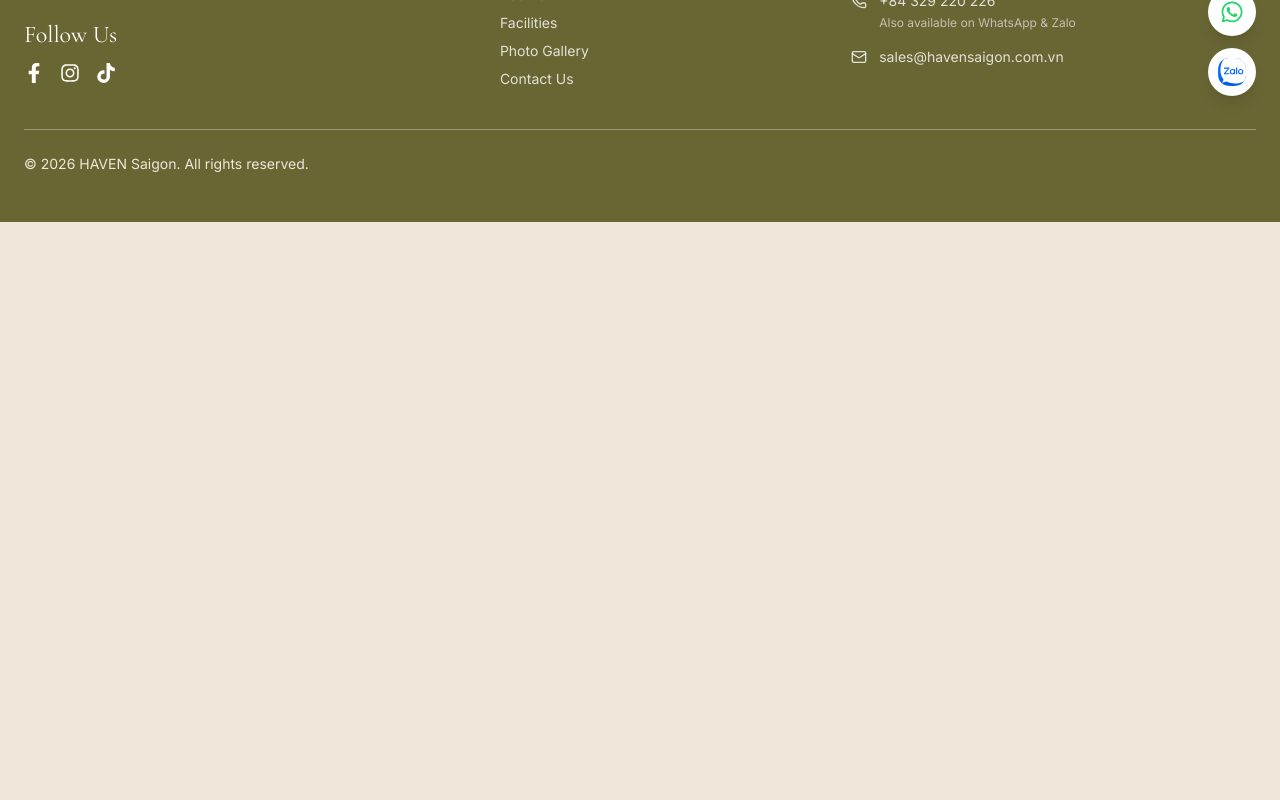
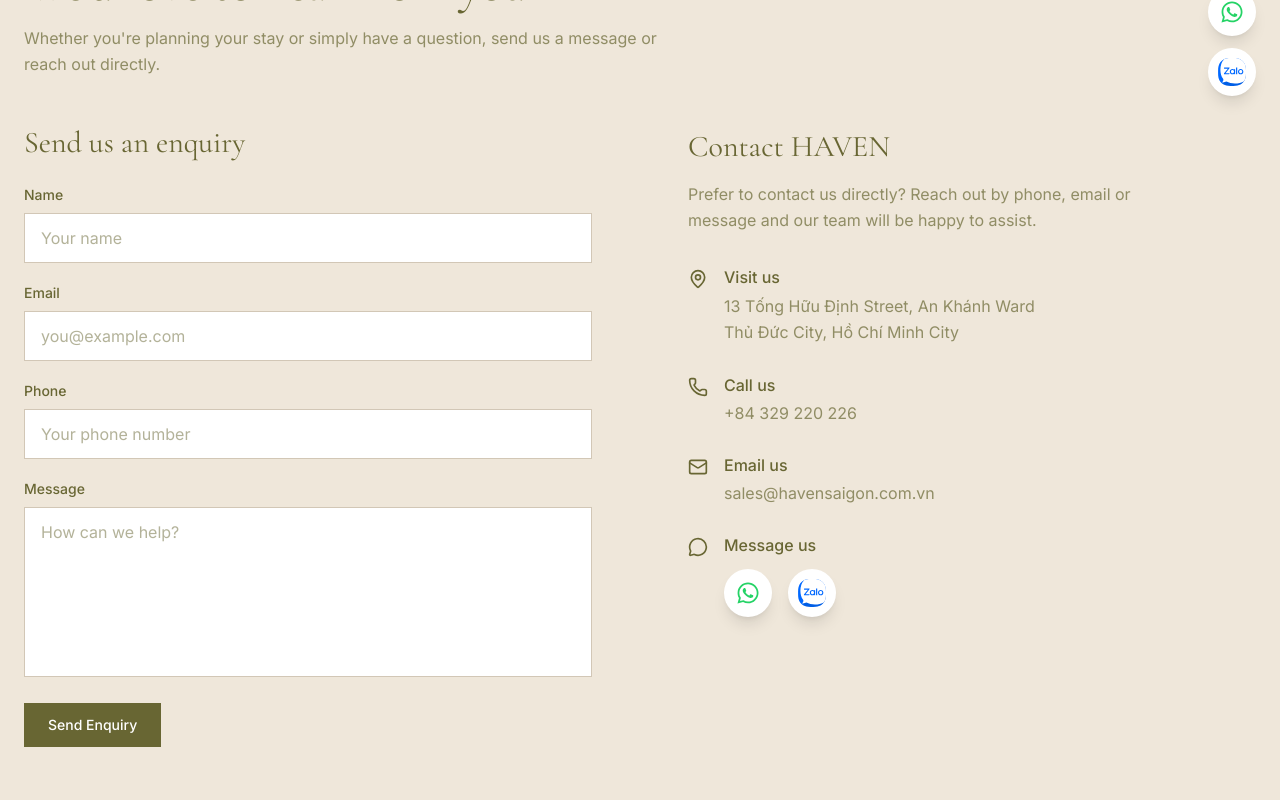
Before and after one commit to zimdo77/haven-saigon, a Next.js app: page /contact in a window 1280 px wide. Shown: the part 680-1480 px from the top of the page. Before the commit the page ends 902 px from the top, so only its background shows below. Built offline with nearby package versions, Linux system fonts and the light colour scheme.

Commit message:
finish contact form frontend

```diff
--- a/src/app/contact/page.tsx
+++ b/src/app/contact/page.tsx
@@ -1,15 +1,237 @@
+import Image from "next/image";
+import { Mail, MapPin, MessageCircle, Phone } from "lucide-react";
+import { FaWhatsapp } from "react-icons/fa";
+
+import Container from "@/components/Container";
 import PageHero from "@/components/PageHero";
+import SectionHeading from "@/components/SectionHeading";
 
 export default function ContactPage() {
   return (
-    <div>
+    <>
+      {/* HERO */}
       <PageHero
         title="Contact Us"
-        subtitle="Get in touch with us and find the right stay at HAVEN Saigon."
+        subtitle="Get in touch with us about availability, longer stays or anything else we can help with."
         imageSrc="/images/contact/hero.jpg"
         imageAlt="HAVEN Saigon serviced apartments"
         priority
       />
-    </div>
+
+      {/* CONTACT */}
+      <section className="py-16 md:py-24">
+        <Container>
+          <SectionHeading
+            eyebrow="Get in Touch"
+            title="We'd love to hear from you"
+            subtitle="Whether you're planning your stay or simply have a question, send us a message or reach out directly."
+          />
+
+          <div className="mt-12 grid gap-12 md:grid-cols-2 md:gap-16 lg:gap-24">
+            {/* FORM */}
+            <div>
+              <h2 className="font-serif text-2xl md:text-3xl">
+                Send us an enquiry
+              </h2>
+
+              <form className="mt-6 space-y-5">
+                <div>
+                  <label
+                    htmlFor="name"
+                    className="mb-2 block text-sm font-medium"
+                  >
+                    Name
+                  </label>
+
+                  <input
+                    id="name"
+                    name="name"
+                    type="text"
+                    autoComplete="name"
+                    required
+                    placeholder="Your name"
+                    className="w-full border border-border bg-white px-4 py-3 outline-none transition focus:border-olive"
+                  />
+                </div>
+
+                <div>
+                  <label
+                    htmlFor="email"
+                    className="mb-2 block text-sm font-medium"
+                  >
+                    Email
+                  </label>
+
+                  <input
+                    id="email"
+                    name="email"
+                    type="email"
+                    autoComplete="email"
+                    required
+                    placeholder="you@example.com"
+                    className="w-full border border-border bg-white px-4 py-3 outline-none transition focus:border-olive"
+                  />
+                </div>
+
+                <div>
+                  <label
+                    htmlFor="phone"
+                    className="mb-2 block text-sm font-medium"
+                  >
+                    Phone
+                  </label>
+
+                  <input
+                    id="phone"
+                    name="phone"
+                    type="tel"
+                    autoComplete="tel"
+                    placeholder="Your phone number"
+                    className="w-full border border-border bg-white px-4 py-3 outline-none transition focus:border-olive"
+                  />
+                </div>
+
+                <div>
+                  <label
+                    htmlFor="message"
+                    className="mb-2 block text-sm font-medium"
+                  >
+                    Message
+                  </label>
+
+                  <textarea
+                    id="message"
+                    name="message"
+                    rows={6}
+                    required
+                    placeholder="How can we help?"
+                    className="w-full resize-none border border-border bg-white px-4 py-3 outline-none transition focus:border-olive"
+                  />
+                </div>
+
+                <button
+                  type="submit"
+                  className="bg-olive px-6 py-3 text-sm font-medium text-white transition-opacity hover:opacity-85 cursor-pointer"
+                >
+                  Send Enquiry
+                </button>
+              </form>
+            </div>
+
+            {/* CONTACT DETAILS */}
+            <div className="md:pt-1">
+              <h2 className="font-serif text-2xl md:text-3xl">Contact HAVEN</h2>
+
+              <p className="mt-4 max-w-md leading-relaxed text-olive/70">
+                Prefer to contact us directly? Reach out by phone, email or
+                message and our team will be happy to assist.
+              </p>
+
+              <div className="mt-8 space-y-7">
+                {/* ADDRESS */}
+                <div className="flex gap-4">
+                  <MapPin className="mt-1 size-5 shrink-0" />
+
+                  <div>
+                    <h3 className="font-medium">Visit us</h3>
+                    <a
+                      href="https://maps.app.goo.gl/fNv3KNnHZsnCobZM9"
+                      target="_blank"
+                      rel="noopener noreferrer"
+                      className="mt-1 block leading-relaxed text-olive/70 transition hover:text-olive"
+                    >
+                      13 Tống Hữu Định Street, An Khánh Ward
+                      <br />
+                      Thủ Đức City, Hồ Chí Minh City
+                    </a>
+                  </div>
+                </div>
+
+                {/* PHONE */}
+                <div className="flex gap-4">
+                  <Phone className="mt-1 size-5 shrink-0" />
+
+                  <div>
+                    <h3 className="font-medium">Call us</h3>
+                    <a
+                      href="tel:+84329220226"
+                      className="mt-1 block text-olive/70 transition hover:text-olive"
+                    >
+                      +84 329 220 226
+                    </a>
+                  </div>
+                </div>
+
+                {/* EMAIL */}
+                <div className="flex gap-4">
+                  <Mail className="mt-1 size-5 shrink-0" />
+
+                  <div>
+                    <h3 className="font-medium">Email us</h3>
+                    <a
+                      href="mailto:sales@havensaigon.com.vn"
+                      className="mt-1 block text-olive/70 transition hover:text-olive"
+                    >
+                      sales@havensaigon.com.vn
+                    </a>
+                  </div>
+                </div>
+
+                {/* MESSAGE */}
+                <div className="flex gap-4">
+                  <MessageCircle className="mt-1 size-5 shrink-0" />
+
+                  <div>
+                    <h3 className="font-medium">Message us</h3>
+
+                    <div className="mt-3 flex items-center gap-4">
+                      <a
+                        href="https://wa.me/+84329220226"
+                        target="_blank"
+                        rel="noopener noreferrer"
+                        aria-label="Contact HAVEN Saigon on WhatsApp"
+                        className="flex h-12 w-12 items-center justify-center rounded-full bg-white text-[#25D366] shadow-lg transition-transform hover:scale-105"
+                      >
+                        <FaWhatsapp className="h-6 w-6" />
+                      </a>
+
+                      <a
+                        href="https://zalo.me/+84329220226"
+                        target="_blank"
+                        rel="noopener noreferrer"
+                        aria-label="Contact HAVEN Saigon on Zalo"
+                        className="flex h-12 w-12 items-center justify-center overflow-hidden rounded-full bg-white shadow-lg transition-transform hover:scale-105"
+                      >
+                        <Image
+                          src="/icons/zalo.svg"
+                          alt=""
+                          width={28}
+                          height={28}
+                        />
+                      </a>
+                    </div>
+                  </div>
+                </div>
+              </div>
+            </div>
+          </div>
+        </Container>
+      </section>
+
+      {/* MAP */}
+      <section className="pb-16 md:pb-24">
+        <Container>
+          <div className="overflow-hidden">
+            <iframe
+              src="https://www.google.com/maps/embed?pb=!1m18!1m12!1m3!1d3919.0687133566194!2d106.73284799999999!3d10.8060493!2m3!1f0!2f0!3f0!3m2!1i1024!2i768!4f13.1!3m3!1m2!1s0x317527962cc57533%3A0xbfc19027fd4c9f7e!2sHaven%20Saigon%20-%20Thao%20Dien%20Serviced%20Apartment!5e0!3m2!1sen!2sau!4v1787138003040!5m2!1sen!2sau"
+              title="HAVEN Saigon location"
+              className="h-[350px] w-full border-0 md:h-[450px]"
+              loading="lazy"
+              referrerPolicy="no-referrer-when-downgrade"
+            />
+          </div>
+        </Container>
+      </section>
+    </>
   );
 }
--- a/src/components/Footer.tsx
+++ b/src/components/Footer.tsx
@@ -122,7 +122,7 @@ export default function Footer() {
                   rel="noopener noreferrer"
                   className="leading-relaxed transition-opacity hover:opacity-70"
                 >
-                  13 Tong Huu Dinh Street, An Khanh Ward, Thu Duc City, Ho Chi
+                  13 Tống Hữu Định Street, An Khánh Ward, Thủ Đức City, Hồ Chí
                   Minh City
                 </a>
               </div>
```
Also changed, not shown: public/images/contact/hero.jpg (added).
